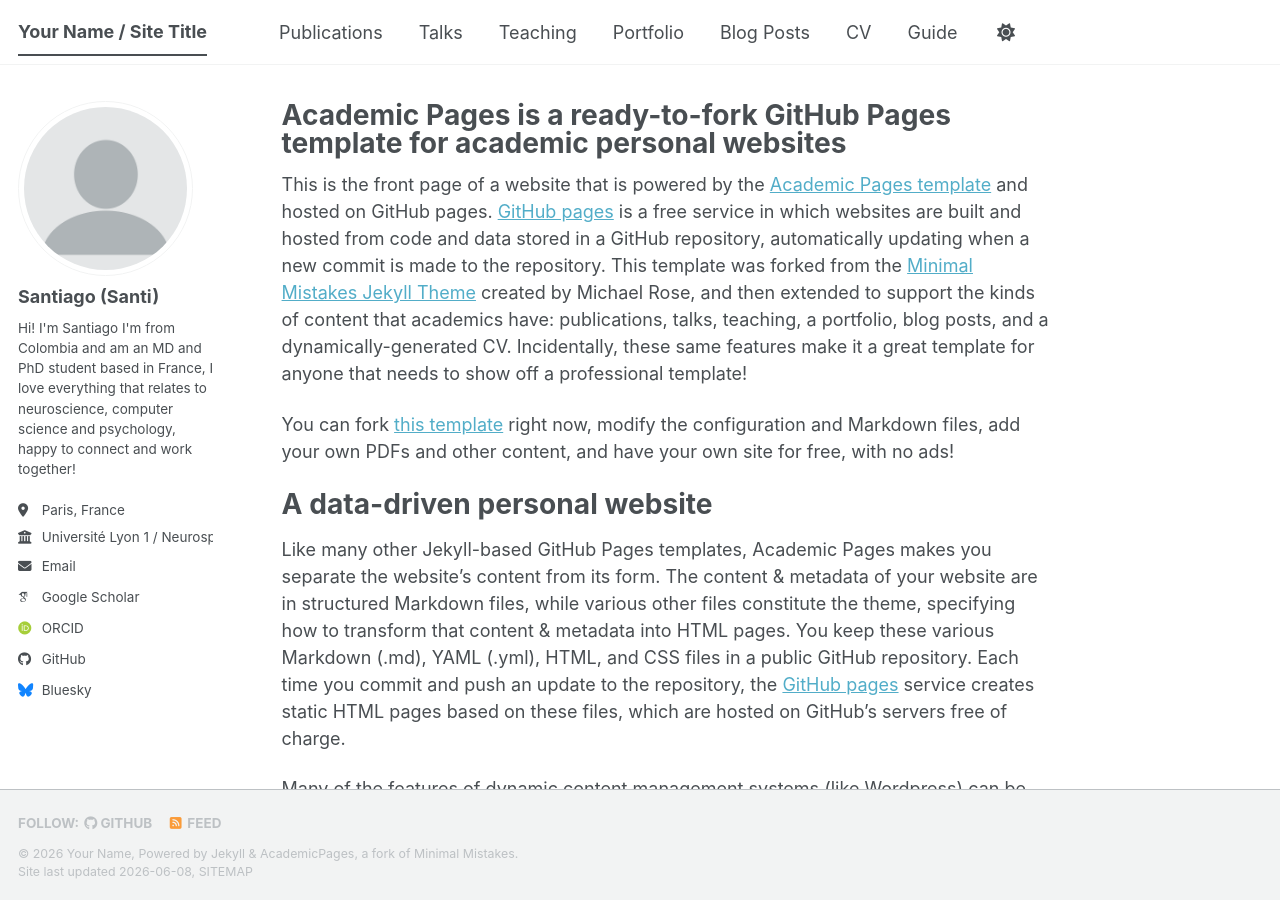
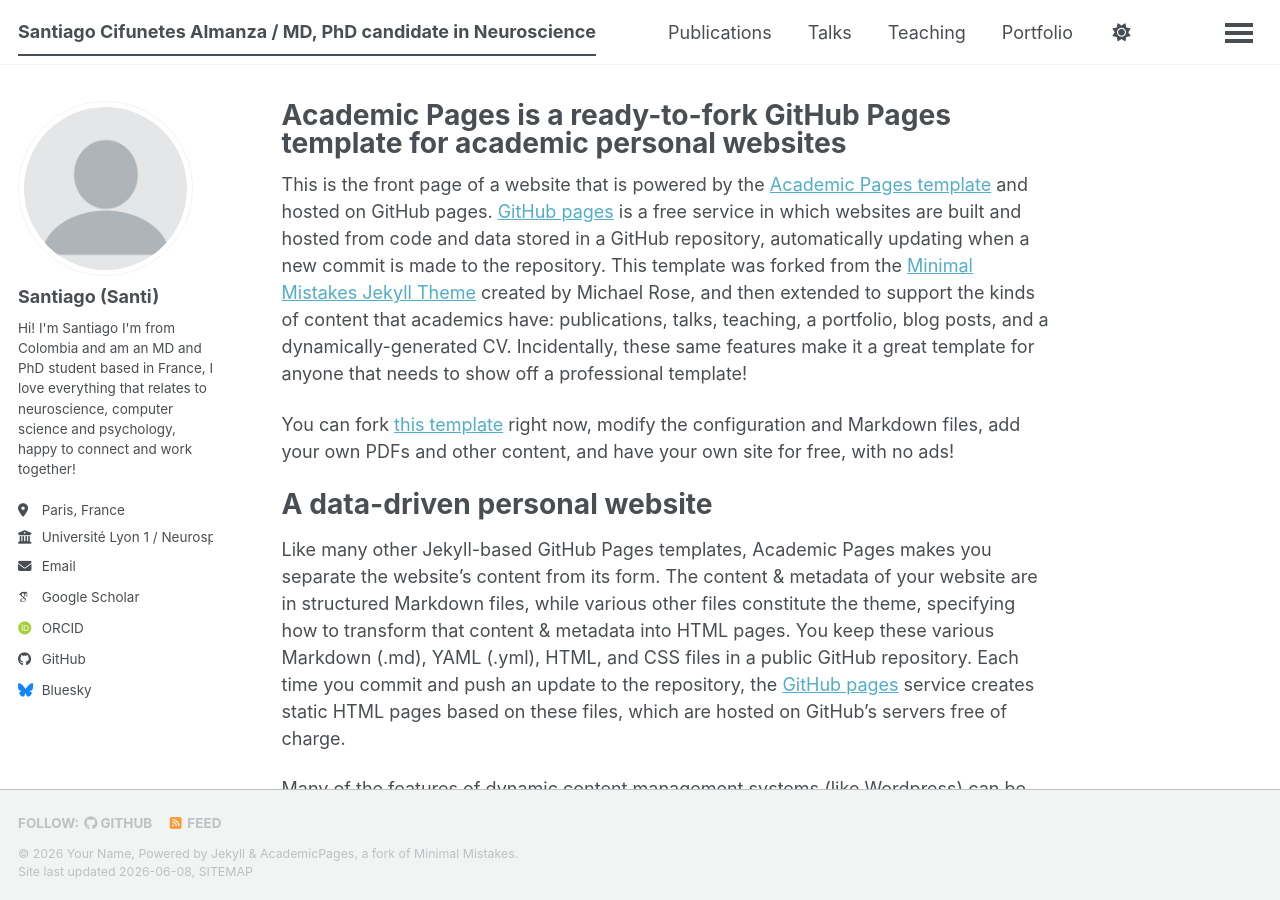
Before and after one commit to santocial/santocial.github.io, a Jekyll site: the page built from _pages/about.md, in a window 1280 px wide and 900 px high. Built offline with Jekyll 4.4.1, drawn with Linux system fonts in a browser that asks for light colours; some web fonts are replaced; a script bundle is joined from its source files by our own code; library files that are not in the unit come from our copies.

Commit message:
Update site title and description in config

```diff
--- a/_config.yml
+++ b/_config.yml
@@ -9,10 +9,10 @@
 # Basic Site Settings
 locale                   : "en-US"
 site_theme               : "default" # The available themes options are "default", "air", "sunrise", "mint", "dirt" and "contrast"
-title                    : "Your Name / Site Title"
+title                    : "Santiago Cifunetes Almanza / MD, PhD candidate in Neuroscience"
 title_separator          : "-"
 name                     : &name "Your Name"
-description              : &description "Your Name's academic portfolio"   # Update this with a general description of your site, this is the default if not overridden by a page
+description              : &description "Santiago Cifuentes Almanza's academic portfolio"   # Update this with a general description of your site, this is the default if not overridden by a page
 url                      : https://santocial.github.io/ # The base hostname & protocol for your site e.g. "https://[your GitHub username].github.io",
                                                            # or if you already have some other page hosted on Github then use "https://[your GitHub username].github.io/[Your Repo Name]"
 baseurl                  : "" # the subpath of your site, e.g. "/blog"
```
